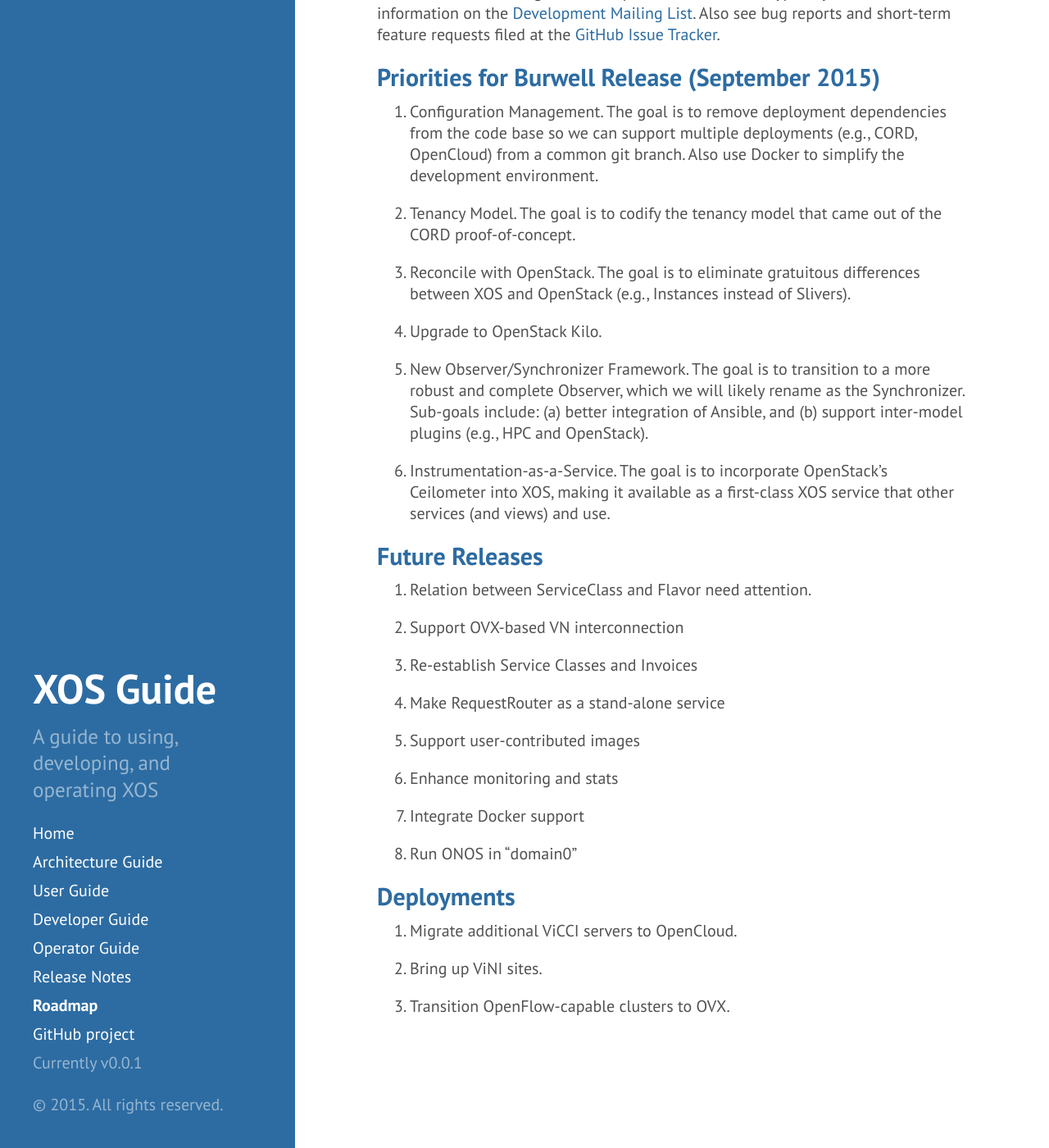
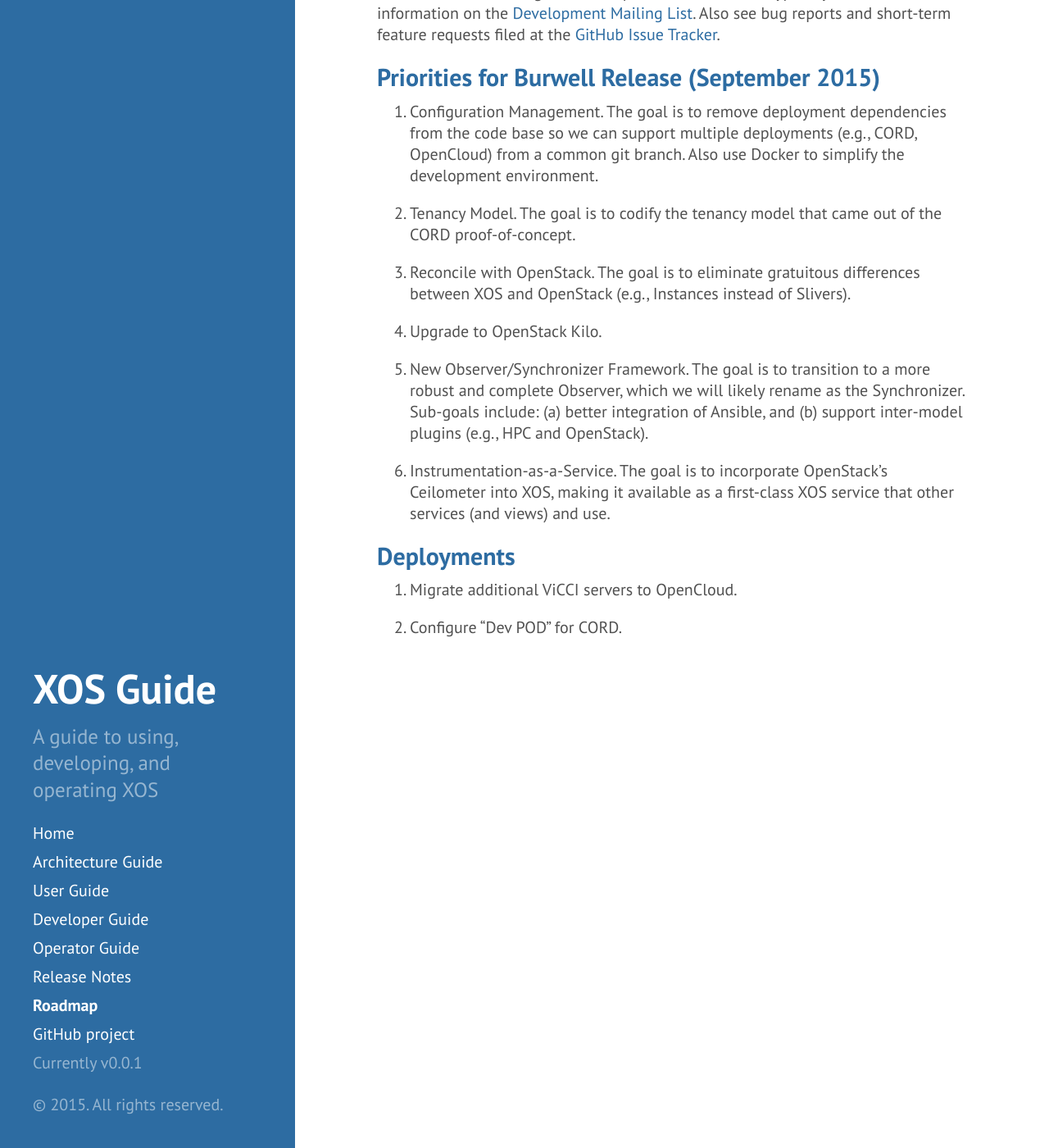
Before and after one commit to open-cloud/open-cloud.github.io.old, a Jekyll site: the page built from 5_roadmap.md, in a window 1280 px wide and 1400 px high, scrolled down 163 px. Shown: the whole window at 82% size. Built offline with Jekyll 4.4.1, drawn with Linux system fonts in a browser that asks for light colours; Markdown is read by kramdown in place of the engine named in the settings.

Commit message:
updated deployments

```diff
--- a/5_roadmap.md
+++ b/5_roadmap.md
@@ -33,28 +33,8 @@
 OpenStack's Ceilometer into XOS, making it available as a first-class
 XOS service that other services (and views) and use.
 
-##Future Releases
-
-1. Relation between ServiceClass and Flavor need attention.
-
-2. Support OVX-based VN interconnection
-
-3. Re-establish Service Classes and Invoices
-
-4. Make RequestRouter as a stand-alone service
-
-5. Support user-contributed images
-
-6. Enhance monitoring and stats
-
-7. Integrate Docker support
-
-8. Run ONOS in "domain0"
-
 ##Deployments
 
 1. Migrate additional ViCCI servers to OpenCloud.
 
-2. Bring up ViNI sites.
-
-3. Transition OpenFlow-capable clusters to OVX.
+2. Configure "Dev POD" for CORD.
```
